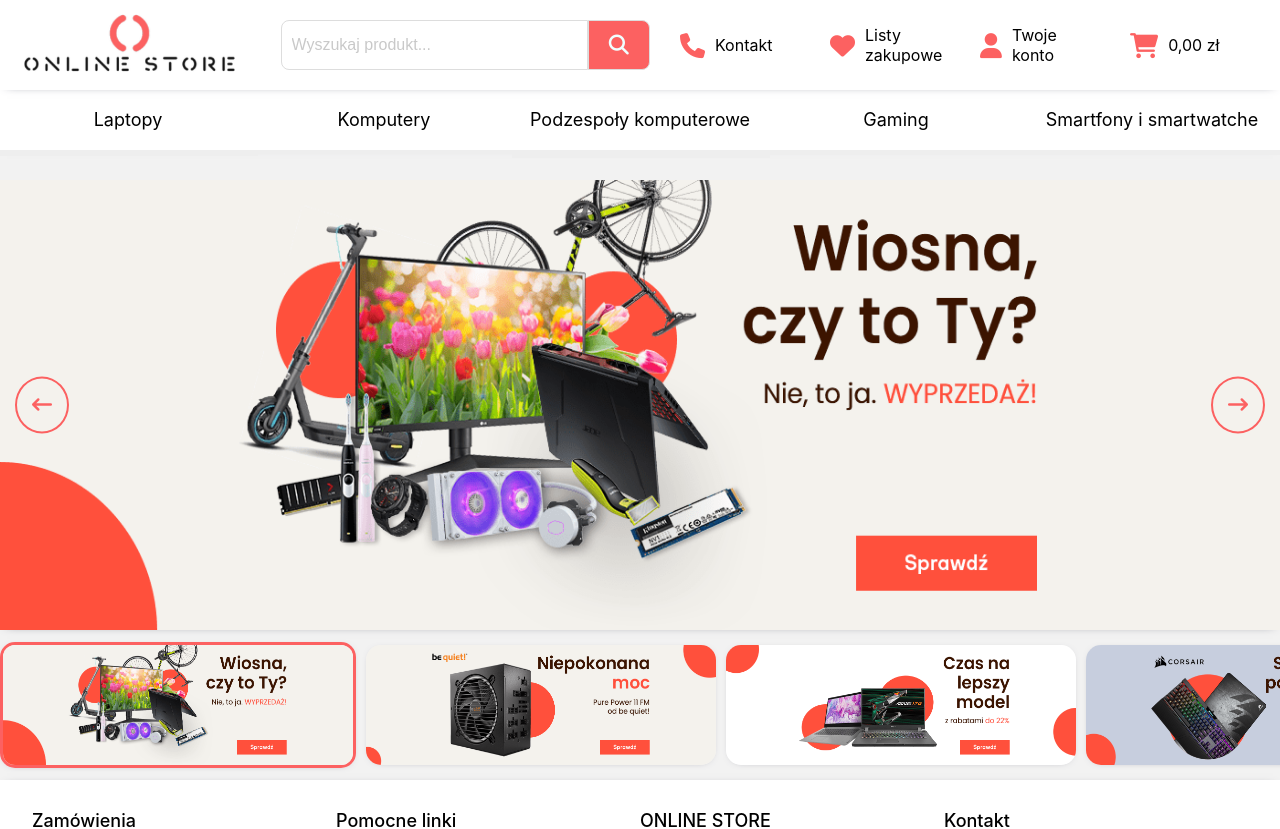
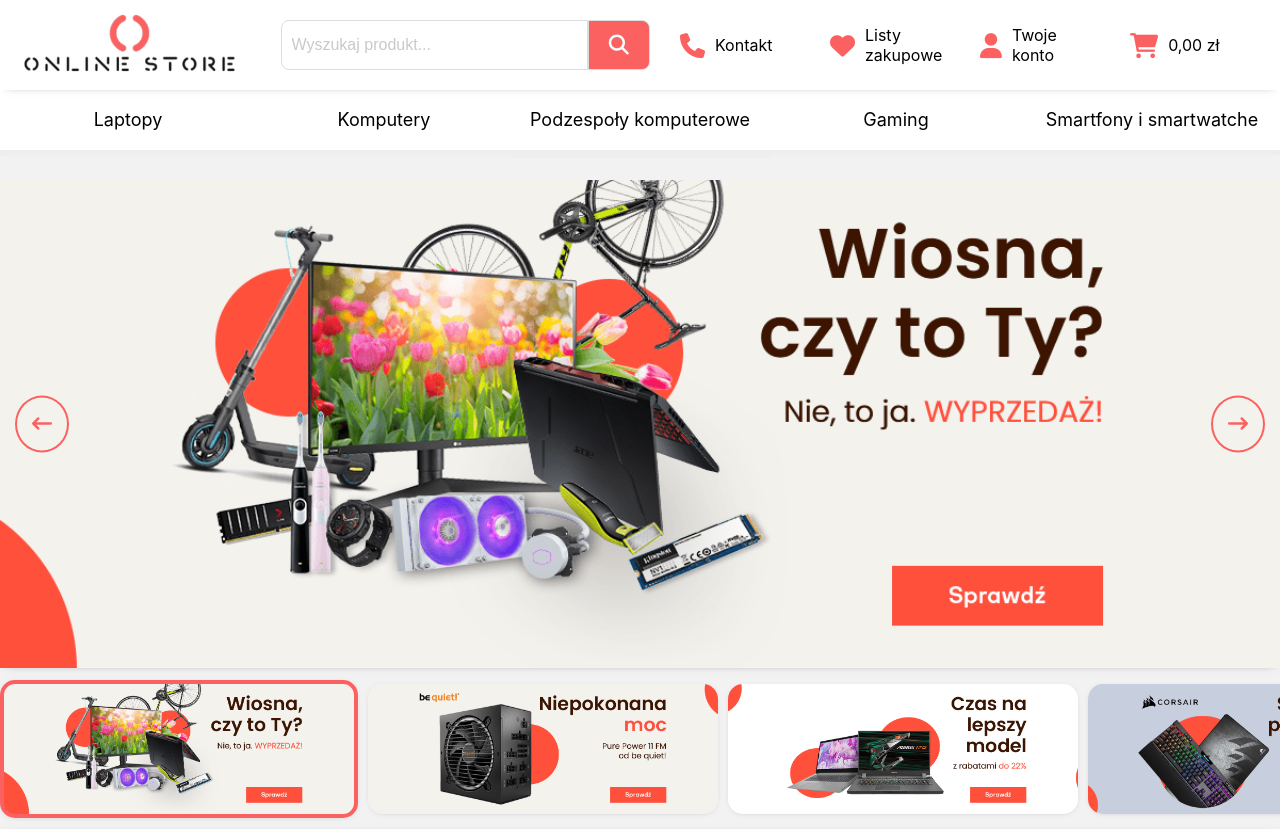
Before and after one commit to marcelberner/online-store, a React (Create React App) app: page / in a window 1280 px wide. Shown: the top 829 px of the page. Built offline with nearby package versions, Linux system fonts and the light colour scheme.

Commit message:
update slider

```diff
--- a/src/components/Slider/Preview.js
+++ b/src/components/Slider/Preview.js
@@ -9,16 +9,14 @@
           className = "preview__content preview__content--active";
 
         return (
-          <div key={Math.random()} className={className}>
-            <img
-              key={Math.random()}
-              data-id={slide.id}
-              src={slide.img}
-              alt={"slide"}
-              className="preview__item"
-              onClick={props.selectSlide}
-            ></img>
-          </div>
+          <div
+            key={Math.random()}
+            className={className}
+            data-id={slide.id}
+            style={{ backgroundImage: `url(${slide.img})` }}
+            alt={"slide"}
+            onClick={props.selectSlide}
+          ></div>
         );
       })}
     </div>
--- a/src/components/Slider/Preview.scss
+++ b/src/components/Slider/Preview.scss
@@ -13,15 +13,14 @@
     height: 80%;
     border-radius: $border-radius;
     box-shadow: $basic-box-shadow;
+    background-position: center;
+    background-repeat: no-repeat;
+    background-size: cover;
     margin-right: 1rem;
     overflow: hidden;
   }
-  &__item {
-    width: 100%;
-    height: 100%;
-  }
   &__content--active {
-    border: 3px solid $main-color;
+    border: 4px solid $main-color;
   }
   &::-webkit-scrollbar {
     height: 0rem;
--- a/src/components/Slider/Slider.scss
+++ b/src/components/Slider/Slider.scss
@@ -4,7 +4,7 @@
     display: flex;
     flex-direction: column;
     width: 100%;
-    height: 60rem;
+    height: 65rem;
     margin-top: 3rem;
     overflow: hidden;
 }
--- a/src/components/Slider/Window.js
+++ b/src/components/Slider/Window.js
@@ -22,12 +22,12 @@
             className = "window__slide window__slide--active";
 
           return (
-            <img
+            <div
               key={Math.random()}
-              src={slide.img}
+              style={{backgroundImage: `url(${slide.img})`}}
               alt={"slide"}
               className={className}
-            ></img>
+            ></div>
           );
         })}
       </div>
--- a/src/components/Slider/Window.scss
+++ b/src/components/Slider/Window.scss
@@ -41,6 +41,9 @@
       opacity: 0;
       transition: 2s;
       position:absolute;
+      background-position: center;
+      background-size: cover;
+      background-repeat: no-repeat;
     }
     &__slide--active{
         opacity: 1;
--- a/src/pages/HomePage/HomePage.scss
+++ b/src/pages/HomePage/HomePage.scss
@@ -3,5 +3,5 @@
     flex-direction: column;
     align-items: center;
     width: inherit;
-    max-width: 1350px;
+    max-width: 1500px;
 }
```
